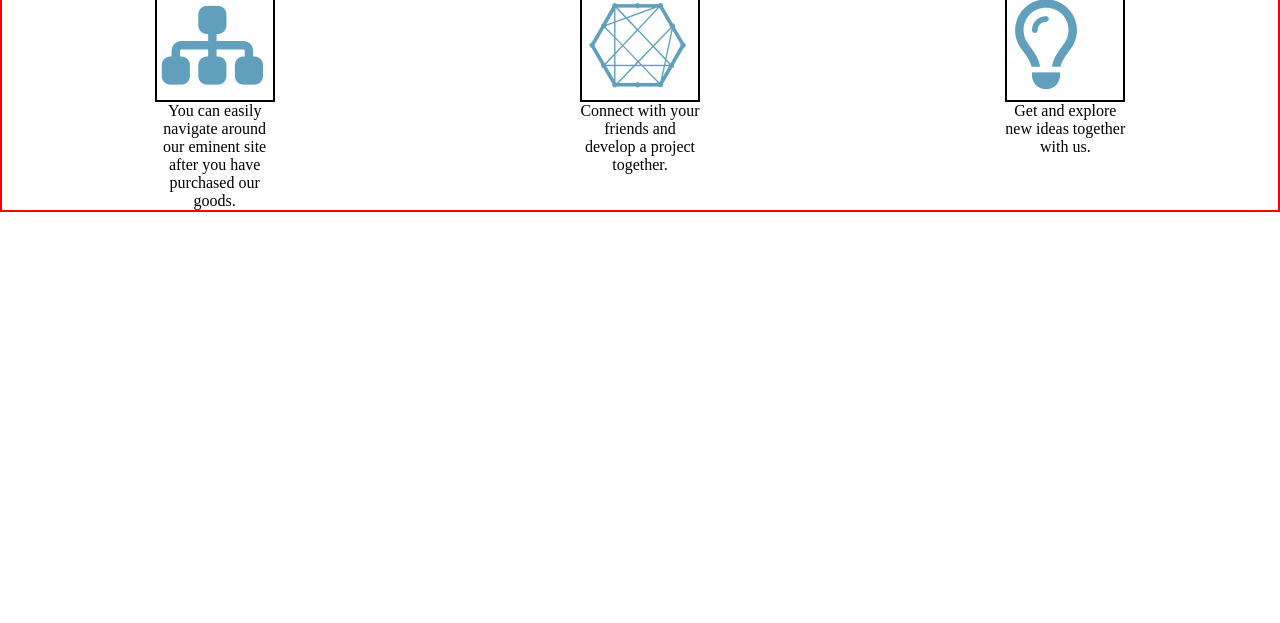
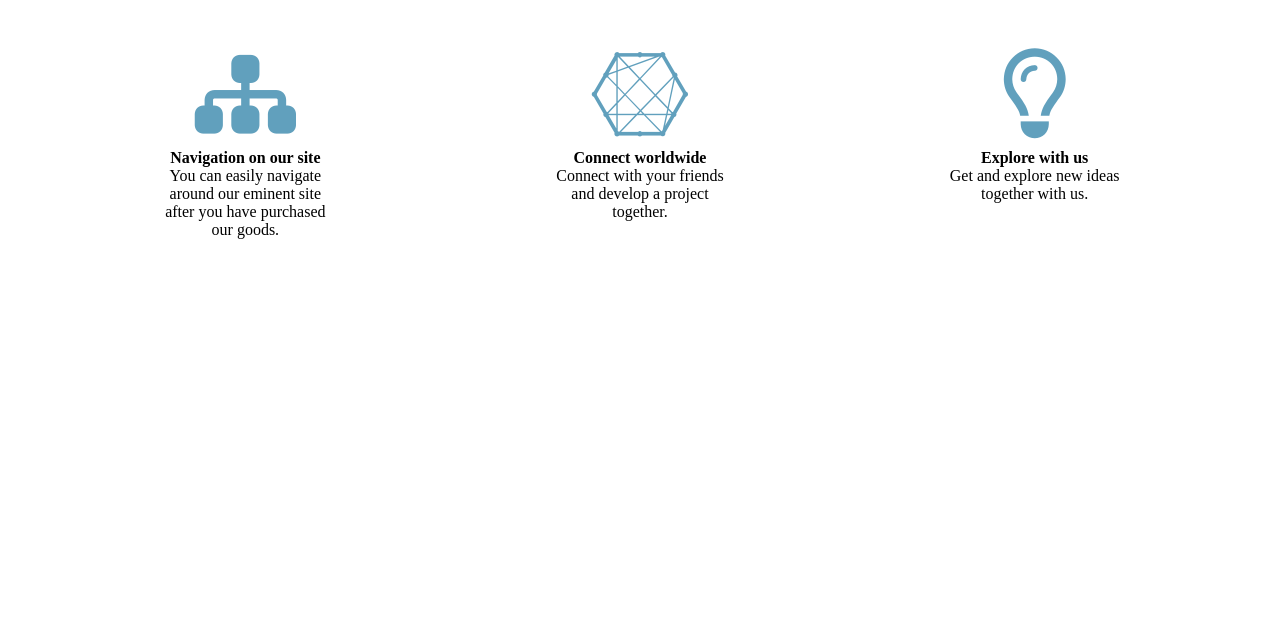
Before and after one commit to johannasjo/tech-site, a plain HTML site: page index.html in a window 1280 px wide. Shown: the part 177-800 px from the top of the page. Drawn offline with Linux system fonts and the light colour scheme.

Commit message:
working icons

```diff
--- a/index.html
+++ b/index.html
@@ -26,14 +26,17 @@
     <article id="icon_container">
       <section class="site-map">
       <i class="fa fa-sitemap icon" aria-hidden="true"></i>
+      <h4>Navigation on our site</h4>
       <p>You can easily navigate around our eminent site after you have purchased our goods.</p>
       </section>
       <section class="develop">
         <i class="fa fa-connectdevelop icon" aria-hidden="true"></i>
+        <h4>Connect worldwide</h4>
         <p>Connect with your friends and develop a project together.</p>
       </section>
       <section class="idea">
         <i class="far fa-lightbulb icon" aria-hidden="true"></i>
+        <h4>Explore with us</h4>
         <p>Get and explore new ideas together with us.</p>
       </section>
     </article>
--- a/stylesheet.css
+++ b/stylesheet.css
@@ -38,7 +38,6 @@ nav {
     font-style: 'Lato', sans-serif;
     font-size: 25pt;
     text-decoration: none;
-    /* padding: 10px; */
 }
 
 
@@ -51,18 +50,21 @@ body {
 #icon_container {
     display: flex;
     justify-content: space-around;
-    border: 2px solid red;
+    margin: 3em;
 }
 
 .icon {
     color: #61A0BD;
     font-size: 90px;
     padding: 10px 5px;
-    width: 100%;
-    border: 2px solid black;
+
+
+}
+#icon_container section {
+    text-align: center;
+    padding: 5px;
 }
 
 #icon_container p {
-    max-width: 15ch;
-    text-align: center;
+    max-width: 22ch;
 }
```
